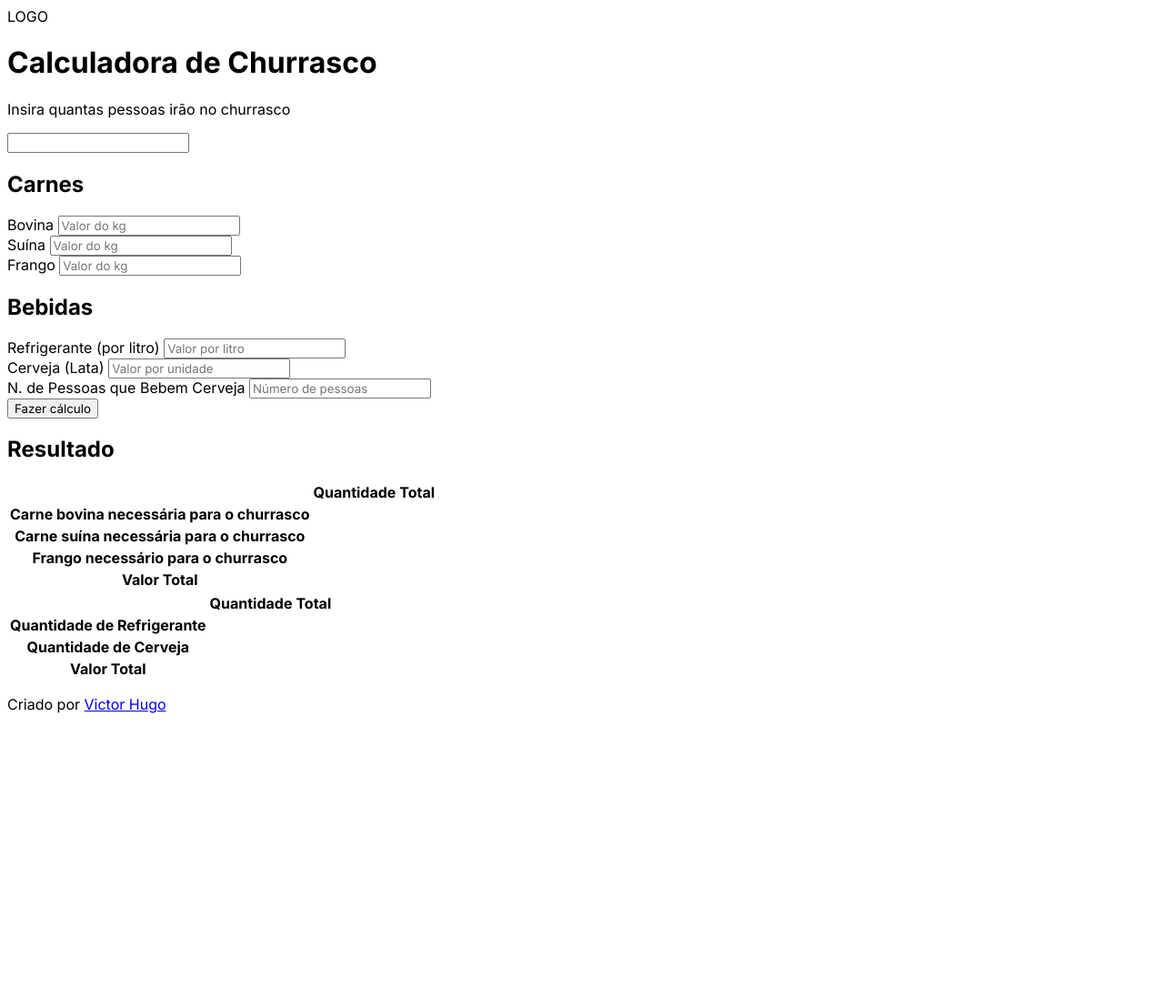
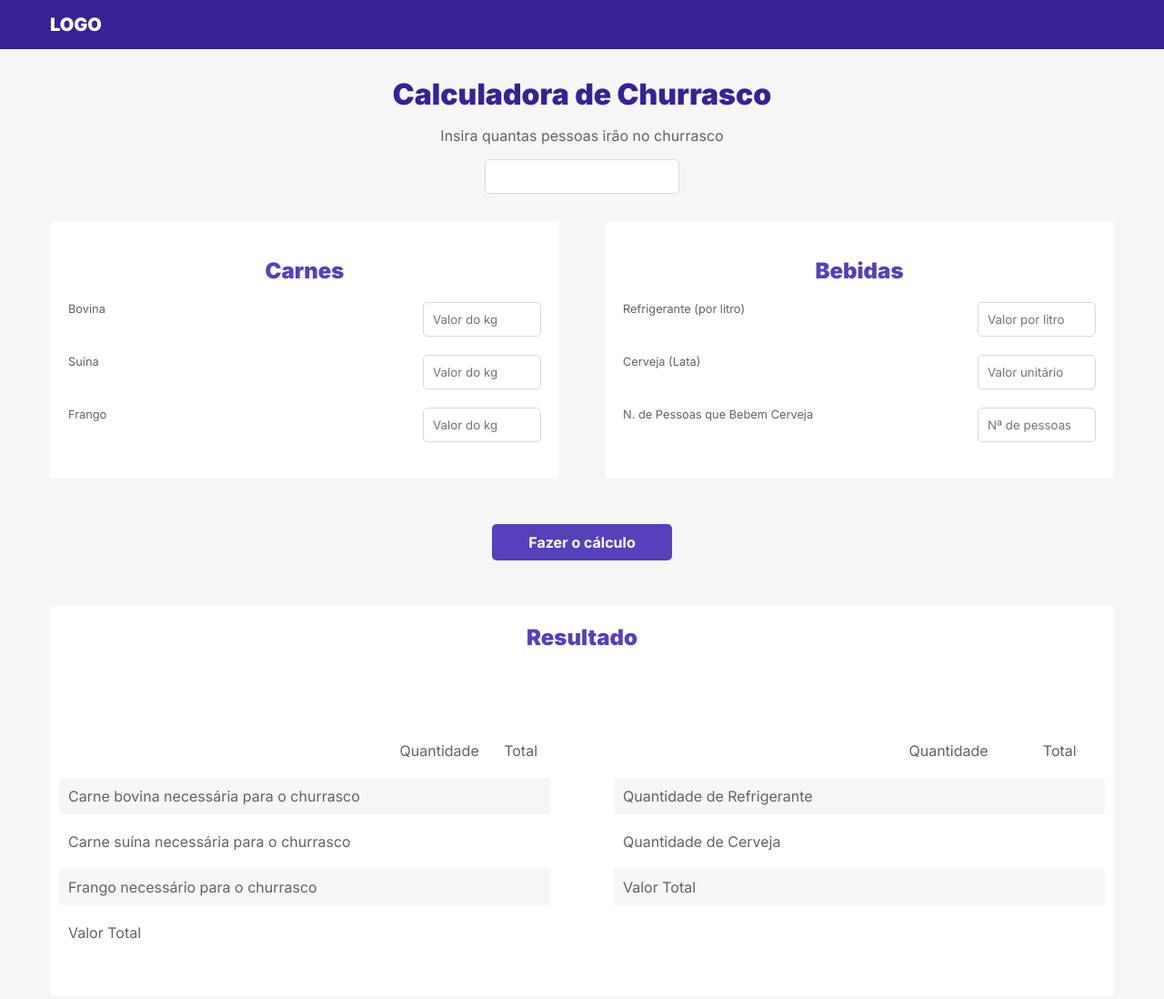
Before and after one commit to Victor-Hugo-SdS/barbecue-calculator, a plain HTML site: page index.html in a window 1280 px wide. Shown: the top 1098 px of the page at 91% size. Before the commit the page ends 800 px from the top, so only its background shows below. Drawn offline with Linux system fonts and the light colour scheme.

Commit message:
add CSS to the project

```diff
--- a/index.html
+++ b/index.html
@@ -14,9 +14,9 @@
     <title>Barbecue Calculator</title>
 </head>
 <body>
-    <header>
+    <header class="header">
         <div class="container">
-            <span>LOGO</span>
+            <span class="logo">LOGO</span>
         </div>
     </header>
 
@@ -25,8 +25,10 @@
             <h1 class="title-main">Calculadora de Churrasco</h1>
 
             <form name="fieldForms">
-                <p>Insira quantas pessoas irão no churrasco</p>
+                <p class="number-people-informed">Insira quantas pessoas irão no churrasco</p>
                 <input type="number" name="guests" id="guests">
+
+                <div class="food-drink-sections">
 
                     <section class="foods">
                         <h2>Carnes</h2>
@@ -34,12 +36,10 @@
                             <label for="beef">Bovina</label>
                             <input type="text" name="beef" id="beef" placeholder="Valor do kg">
                         </div>
-
                         <div class="field-form">
                             <label for="pig-meat">Suína</label>
                             <input type="text" name="pig-meat" id="pig-meat" placeholder="Valor do kg">
                         </div>
-
                         <div class="field-form">
                             <label for="chicken">Frango</label>
                             <input type="text" name="chicken" id="chicken" placeholder="Valor do kg">
@@ -52,25 +52,27 @@
                             <label for="soda">Refrigerante (por litro)</label>
                             <input type="text" name="soda" id="soda" placeholder="Valor por litro">
                         </div>
-
                         <div class="field-form">
                             <label for="beer">Cerveja (Lata)</label>
-                        <input type="text" name="beer" id="beer" placeholder="Valor por unidade">
+                            <input type="text" name="beer" id="beer" placeholder="Valor unitário">
                         </div>
-
                         <div class="field-form">
                             <label for="numberPeapleDrinkBeer">N. de Pessoas que Bebem Cerveja</label>
-                        <input type="number" name="numberPeapleDrinkBeer" id="numberPeapleDrinkBeer" placeholder="Número de pessoas">
+                            <input type="number" name="numberPeapleDrinkBeer" id="numberPeapleDrinkBeer" placeholder="Nª de pessoas">
                         </div>
                     </section>
 
+                </div>
+
                 <button type="submit" class="btn-calc" id="calc">
-                    Fazer cálculo
+                    Fazer o cálculo
                 </button>
             </form>
 
             <section class="result-calc" id="result">
                 <h2 class="title-result">Resultado</h2>
+
+                <div class="response-field">
 
                     <!--Food result table-->
                     <table class="table-result">
@@ -124,6 +126,7 @@
                             <td class="response-value" id="value-total-drink"></td>
                         </tr>
                     </table>
+                </div>
 
             </section>
 
--- a/style.css
+++ b/style.css
@@ -1,3 +1,174 @@
+:root{
+    --purple-dark: #382194;
+    --purple-light: #5840ba;
+    --text-color: #646363;
+    --bg-gray: #f6f6f7;
+}
+
 * {
     font-family: "Inter", sans-serif;
+    box-sizing: border-box;
 }
+
+html, body {
+    margin: 0;
+    padding: 0;
+}
+
+ main {
+    min-height: 100vh;
+    background-color: var(--bg-gray);
+    padding: 30px 0;
+ }
+
+ .container {
+    max-width: 1200px;
+    padding: 0 15px;
+    margin-inline: auto;
+ }
+
+ /*Header*/
+ .header {
+    background-color: var(--purple-dark);
+    padding: 15px 0;
+ }
+ .logo{
+    font-size: 20px;
+    font-weight: 900;
+    color: #fff;
+ }
+
+ /*Main Content*/
+.title-main{
+    color: var(--purple-dark);
+    text-align: center;
+    font-weight: 900;
+    margin: 0;
+}
+
+.number-people-informed{
+    color: var(--text-color);
+    text-align: center;
+}
+
+input[name="guests"] {
+    display: block;
+    margin-inline: auto;
+}
+
+input{
+    border: 1px solid #d9d9d9;
+    border-radius: 5px;
+    padding: 10px;
+}
+
+input:focus{
+    border-color: #979797;
+    outline: none;
+}
+
+.food-drink-sections, .response-field{
+    display: grid;
+    grid-template-columns: repeat(2, 1fr);
+    place-items: center;
+    gap: 50px;
+    padding: 30px 0;
+}
+
+.food-drink-sections section{
+    width: 100%;
+    background-color: #fff;
+    padding: 20px;
+    border-radius: 5px;
+}
+
+.food-drink-sections h2{
+    text-align: center;
+    color: var(--purple-light);
+    font-weight: 900;
+}
+
+.field-form{
+    display: flex;
+    justify-content: space-between;
+    margin: 20px 0;
+}
+
+.field-form input{
+    max-width: 130px;
+}
+
+.field-form label{
+    font-size: .8rem;
+    color: var(--text-color);
+}
+
+.btn-calc{
+    all: unset;
+    margin: 20px auto;
+    display: block;
+    background-color: var(--purple-light);
+    color: #fff;
+    padding: 10px 40px;
+    font-weight: 700;
+    border-radius: 5px;
+    cursor: pointer;
+    transition: .4s;
+}
+
+.btn-calc:hover{
+    transform: scale(1.03);
+}
+
+/*Result*/
+.result-calc{
+    margin: 50px 0;
+    background-color: #fff;
+    border-radius: 5px;
+}
+
+.response-field{
+    align-items: baseline;
+}
+
+.title-result{
+    padding: 20px 0;
+    text-align: center;
+    color: var(--purple-light);
+    font-weight: 900;
+}
+
+.table-result{
+    width: 100%;
+    padding: 10px;
+    border-spacing: 0 10px;
+}
+
+.table-result tr:nth-child(even){
+    background-color: var(--bg-gray);
+}
+.table-result th, .table-result td{
+    color: var(--text-color);
+    font-weight: 400;
+    text-align: start;
+    padding: 10px;
+}
+
+.table-result .response-value{
+    font-weight: 700;
+}
+
+
+ /*Footer*/
+ .footer {
+    background-color: var(--purple-dark);
+    color: #fff;
+    padding: 10px 0;
+    text-align: center;
+ }
+ .footer p {
+    margin: 0;
+ }
+ .footer a{
+    color: #fff;
+ }
```
Lines whose indentation alone changed are shown as unchanged.
